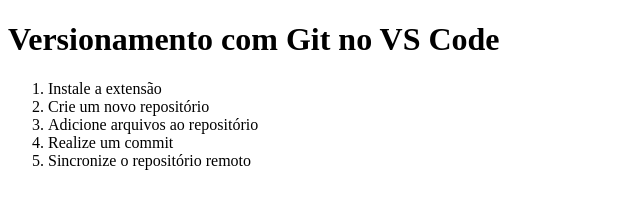
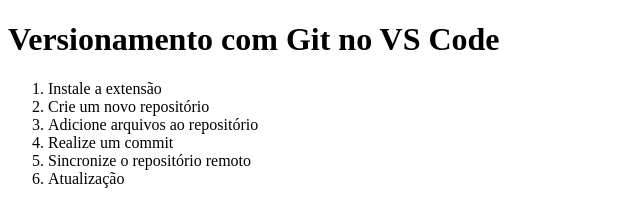
Before and after one commit to tiagucruz/aula1, a plain HTML site: page index.html in a window 1280 px wide. Shown: the full height of the page, 0-640 px from the left. Drawn offline with Linux system fonts and the light colour scheme.

Commit message:
Atualização 1

```diff
--- a/index.html
+++ b/index.html
@@ -13,6 +13,7 @@
         <li>Adicione arquivos ao repositório</li>
         <li>Realize um commit</li>
         <li>Sincronize o repositório remoto</li>
+        <li>Atualização</li>
     </ol>
 </body>
 </html>
```
